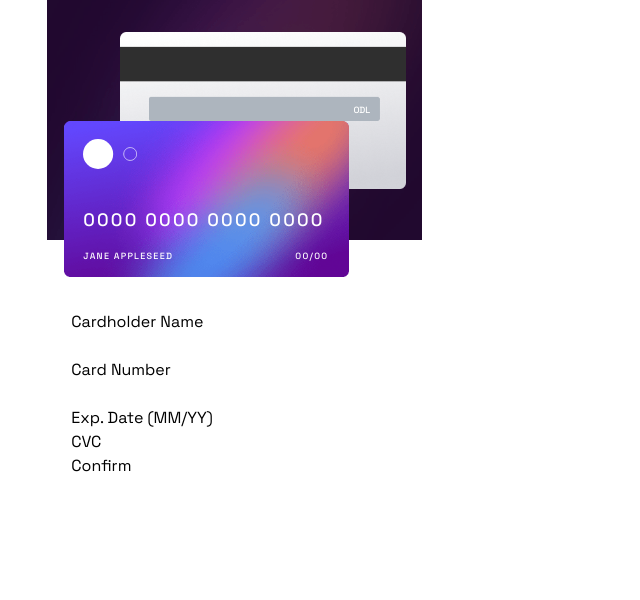
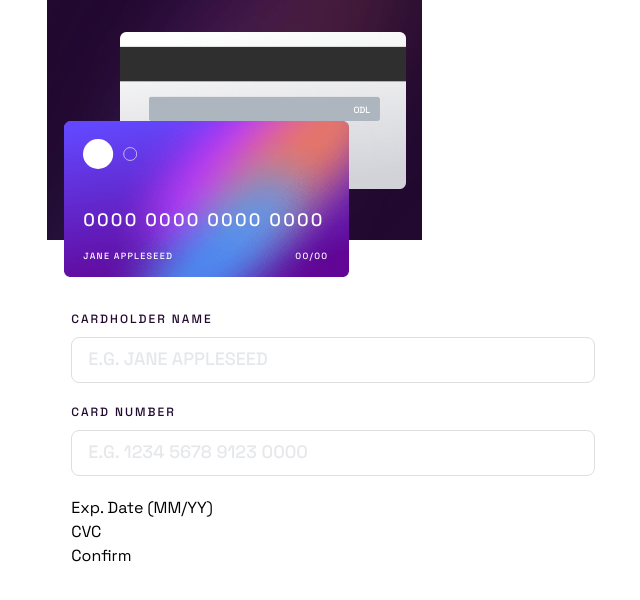
Before and after one commit to Baqari-Fruidze/interactive-card-details-form, a React (Vite) app: page / in a window 1280 px wide. Shown: the top 600 px of the page, without its empty margins (307-947 px from the left). Built offline with nearby package versions, Linux system fonts and the light colour scheme.

Commit message:
inputs first hals styled

```diff
--- a/src/components/Inputs.tsx
+++ b/src/components/Inputs.tsx
@@ -12,12 +12,32 @@ export default function Inputs() {
     <div className="parent px-[24px] pt-[70px]">
       <form>
         <div className="nameCon flex flex-col">
-          <label htmlFor="name">Cardholder Name</label>
-          <input type="text" id="name" />
+          <label
+            htmlFor="name"
+            className="labelCommonStyles text-[12px] text-[#21092F] font-medium tracking-[2px] uppercase mb-[9px]"
+          >
+            Cardholder Name
+          </label>
+          <input
+            type="text"
+            id="name"
+            placeholder="e.g. Jane Appleseed"
+            className="rounded-[8px] border-[1px] border-[solid] border-[#DFDEE0] py-[10px] outline-none pl-[16px] mb-[20px] placeholder:opacity-25 placeholder:text-[18px] placeholder:font-medium placeholder:uppercase"
+          />
         </div>
         <div className="cardNumber flex flex-col">
-          <label htmlFor="cardNumber"> Card Number</label>
-          <input type="text" id="cardNumber" />
+          <label
+            htmlFor="cardNumber"
+            className="labelCommonStyles text-[12px] text-[#21092F] font-medium tracking-[2px] uppercase mb-[9px] "
+          >
+            Card Number
+          </label>
+          <input
+            type="text"
+            id="cardNumber"
+            placeholder="e.g. 1234 5678 9123 0000"
+            className="rounded-[8px] border-[1px] border-[solid] border-[#DFDEE0] py-[10px] outline-none pl-[16px] mb-[20px] placeholder:opacity-25 placeholder:text-[18px] placeholder:font-medium placeholder:uppercase"
+          />
         </div>
         <div>
           <div>
```
